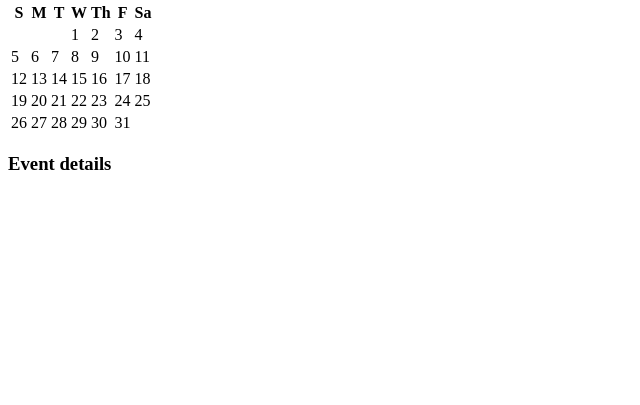
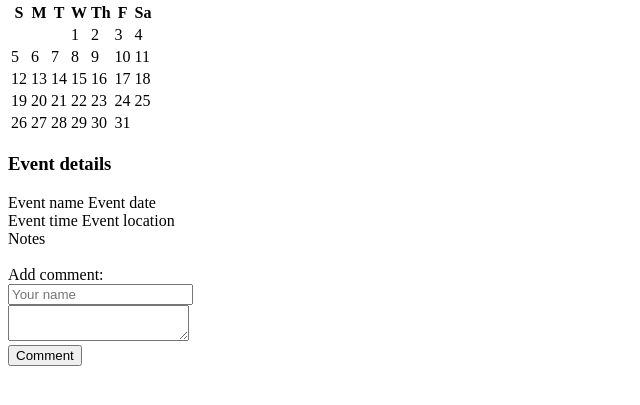
Before and after one commit to sarahmib/CS_260, a plain HTML site: page calendar.html in a window 1280 px wide. Shown: the part 231-636 px from the top of the page, without its empty margins (0-640 px from the left). Drawn offline with Linux system fonts and the light colour scheme.

Commit message:
added standin display and some functionality to calendar

```diff
--- a/calendar.html
+++ b/calendar.html
@@ -74,7 +74,25 @@
             <td></td>
         </tr>
     </table>
+    <div>
     <h3>Event details</h3>
-
+    <span>Event name </span><span>Event date</span>
+    <br>
+    <span>Event time </span><span>Event location</span>
+    <br>
+    <span>Notes</span>
+    <br> <br>
+    Add comment:
+    <br>
+    <form method="get">
+        <label for="name input"></label>
+        <input type="text" id="name input" placeholder="Your name" />
+        <br>
+        <label for="comment"></label>
+        <textarea id="comment" name="comment"></textarea>
+        <br>
+        <button type="submit">Comment</button>
+        </form>
+    </div>
 </body>
 </html>
```
Also changed, not shown: index.html (+2 -0 lines).
